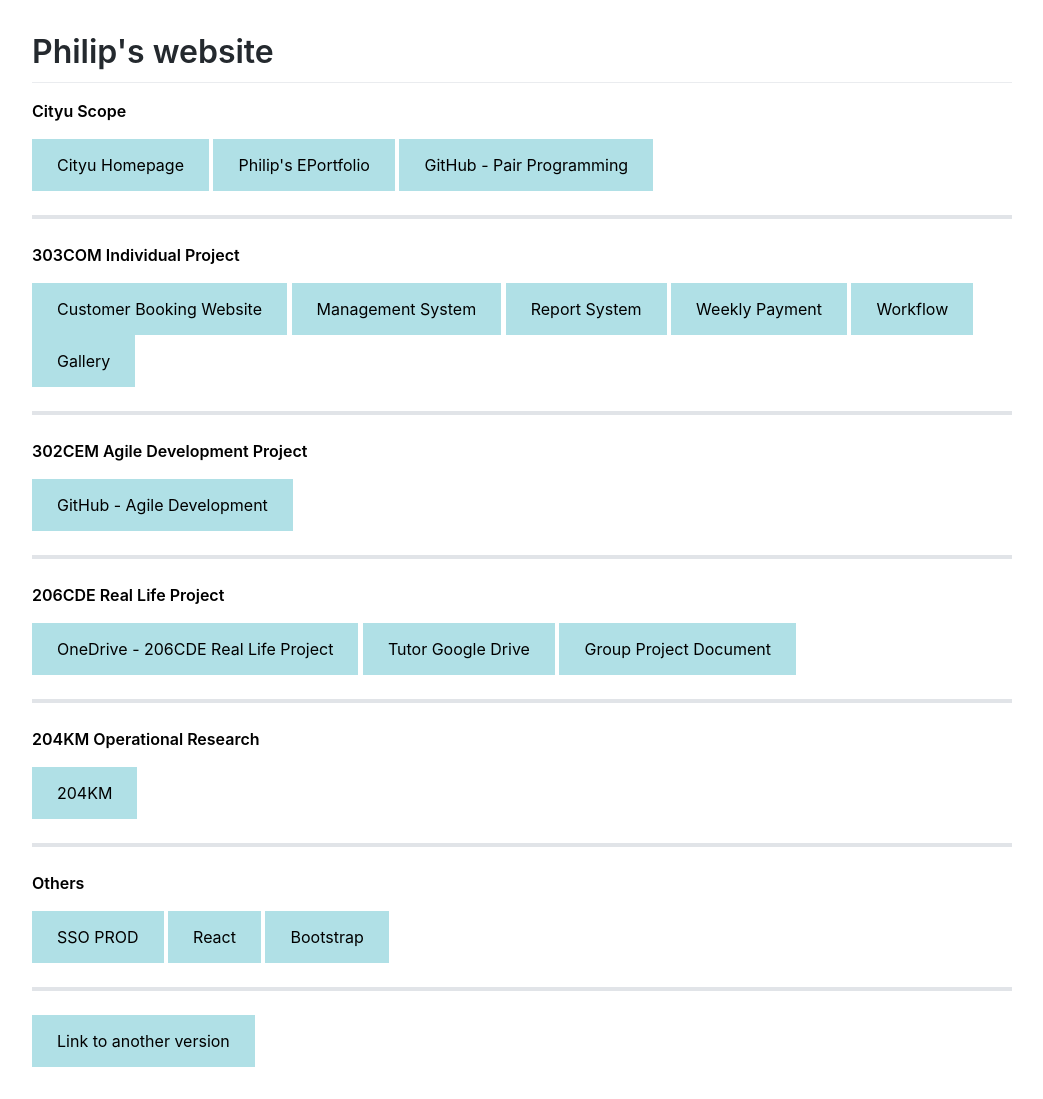
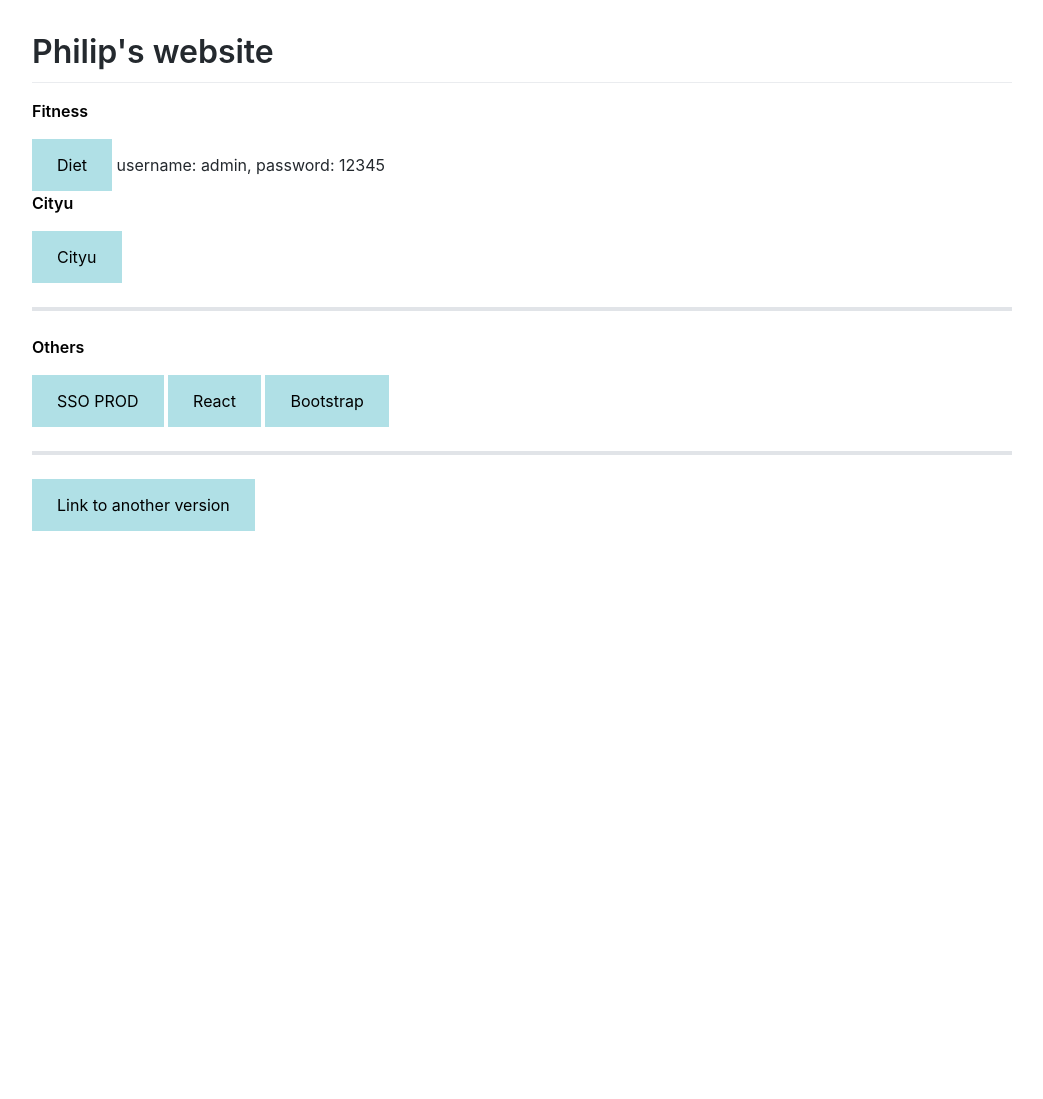
Before and after one commit to philiphui91/i, a Jekyll site: the page built from index.md, in a window 1280 px wide. Shown: the whole page, without its empty margins (118-1161 px from the left). Built offline with Jekyll 4.4.1, drawn with Linux system fonts in a browser that asks for light colours; our own code applies the rules of GitHub Pages for plain Markdown files; comment, search, counter and statistics services are not loaded; after the commit the page ends 900 px from its top, so only the background shows below that.

Commit message:
upd0712 ver0.2

```diff
--- a/index.md
+++ b/index.md
@@ -20,36 +20,15 @@
 </head>
 <body>
 
+<p><B>Fitness</B></p>
+<a href="http://58.153.81.68:8000/swingtime/admin/phy/diet/" target="_self">Diet</a>
+username: admin, password: 12345
 
-<p><B>Cityu Scope</B></p>
-<a href="https://www.cityu.edu.hk/" target="_blank">Cityu Homepage</a>
-<a href="https://sites.google.com/view/300add2019itb203" target="_blank">Philip's EPortfolio</a>
-<a href="https://github.com/wawa1991/pairprogramming" target="_blank">GitHub - Pair Programming</a>
-<hr>
-
-<p><B>303COM Individual Project</B></p>
-<a href="https://cmsdelivery.com/" target="_blank">Customer Booking Website</a>
-<a href="http://boxpro.com:8000/swingtime/" target="_blank">Management System</a>
-<a href="http://boxpro.com:8080/jasperserver/login.html" target="_blank">Report System</a>
-<a href="https://dashboard.stripe.com/test/" target="_blank">Weekly Payment</a>
-<a href="./workflow.html" target="_self">Workflow</a>
-<a href="https://photos.app.goo.gl/2px3poT2fGXktky16" target="_self">Gallery</a>
+<p><B>Cityu</B></p>
+<a href="./cityu.md" target="_self">Cityu</a>
 <hr>
 
 
-<p><B>302CEM Agile Development Project</B></p>
-<a href="https://github.com/cu302cemgp3/302CEM" target="_blank">GitHub - Agile Development</a>
-<hr>
-
-<p><B>206CDE Real Life Project</B></p>
-<a href="https://portland-my.sharepoint.com/:f:/g/personal/hwhui8-c_ad_cityu_edu_hk/EoSDAIK92aVJuIiHAcQaZ9kBnEV46UJEFX31MZJRrurZDQ?e=q7szto" target="_blank">OneDrive - 206CDE Real Life Project</a>
-<a href="https://goo.gl/vR2qjr" target="_blank">Tutor Google Drive</a>
-<a href="https://drive.google.com/drive/folders/1fVN5XhPmD7JvsYRG9kzzEJalorQTsvnz" target="_blank">Group Project Document</a>
-<hr>
-
-<p><B>204KM Operational Research</B></p>
-<a href="http://personal.cityu.edu.hk/~dcccclau/or/" target="_blank">204KM</a>
-<hr>
 <p><B>Others</B></p>
 <a href="http://ebusiness.schenker.com.hk/SSO/login.html" target="_blank">SSO PROD</a>
 <a href="./react.html" target="_self">React</a>
```
Also changed, not shown: cityu.md (added, +62 -0 lines).
